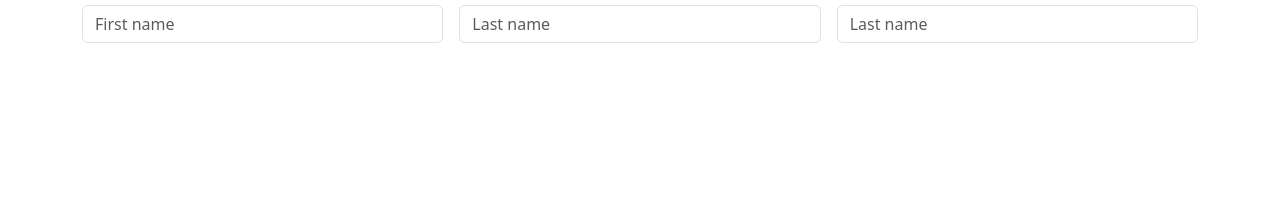
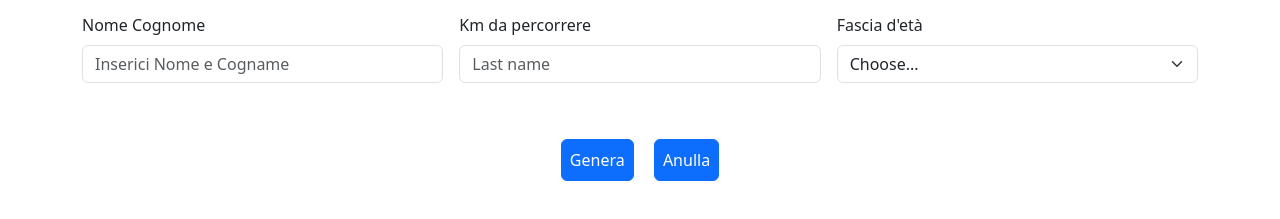
Before and after one commit to giuseppemsabino/js-biglietto-treno-form, a plain HTML site: page 01-esercizio/index.html in a window 1280 px wide. Shown: the part 147-366 px from the top of the page. Drawn offline with nearby package versions, Linux system fonts and the light colour scheme.

Commit message:
lables and input html

```diff
--- a/01-esercizio/index.html
+++ b/01-esercizio/index.html
@@ -17,18 +17,28 @@
 
     <h1 class="text-center p-5">CALCOLA IL PREZZO DEL TUO BIGLIETTO</h1>
     <div class="container">
+
       <div class="row g-3">
         <div class="col-4">
-          <input type="text" class="form-control" placeholder="First name" aria-label="First name">
+          <label for="pass-name" class="py-2">Nome Cognome</label>
+          <input type="text" class="form-control" placeholder="Inserici Nome e Cogname" id="pass-name">
         </div>
         <div class="col-4">
-          <input type="text" class="form-control" placeholder="Last name" aria-label="Last name">
+          <label for="km-to-do" class="py-2">Km da percorrere</label>
+          <input type="text" class="form-control" placeholder="Last name" id="km-to-do"  aria-label="Last name">
         </div>
-        <div class="col-4">
-          <input type="text" class="form-control" placeholder="Last name" aria-label="Last name">
+        <div class="col-md-4">
+          <label for="inputAge" class="py-2">Fascia d'età</label>
+          <select id="inputAge" class="form-select">
+            <option selected>Choose...</option>
+            <option>...</option>
+          </select>
         </div>
       </div>
 
+    <div class="text-center p-5 ">
+    <button class="btn btn-primary m-2 p-2">Genera</button> <button class="btn btn-primary m-2 p-2">Anulla</button>
+    </div>
 
     </div>
 
```
